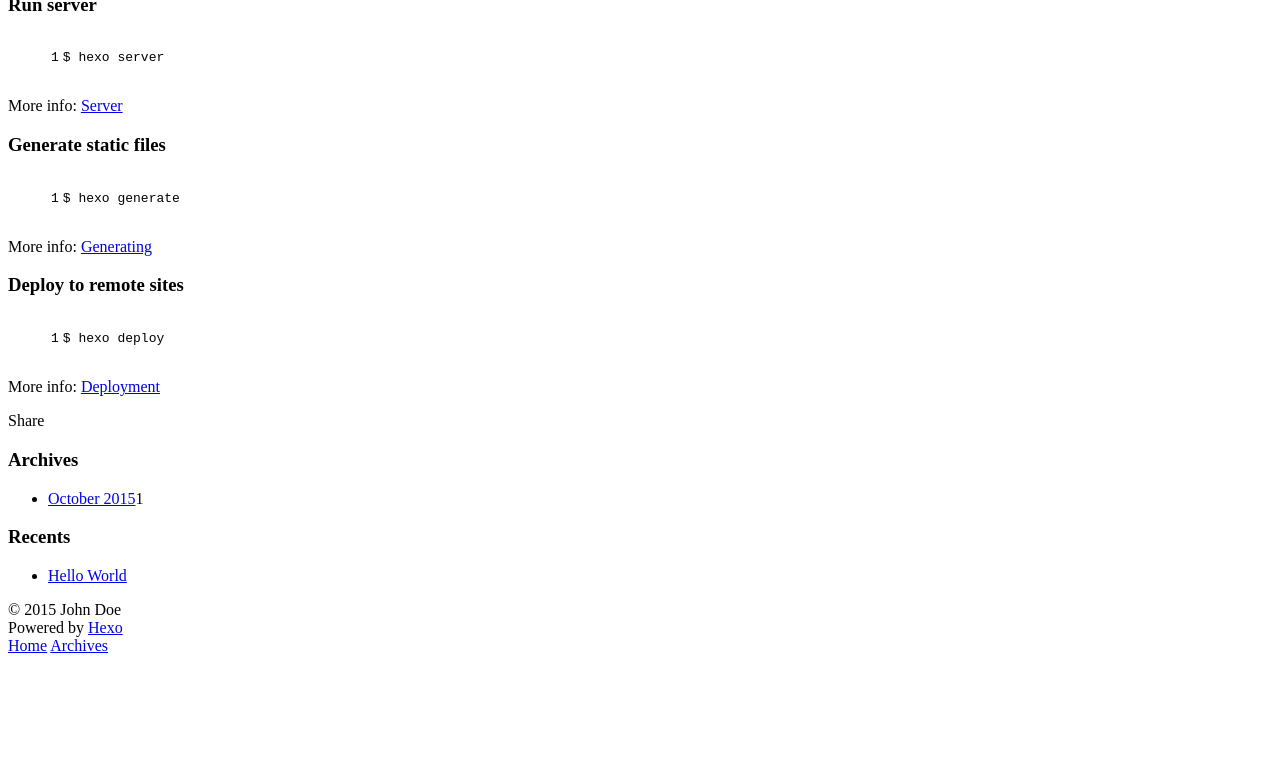
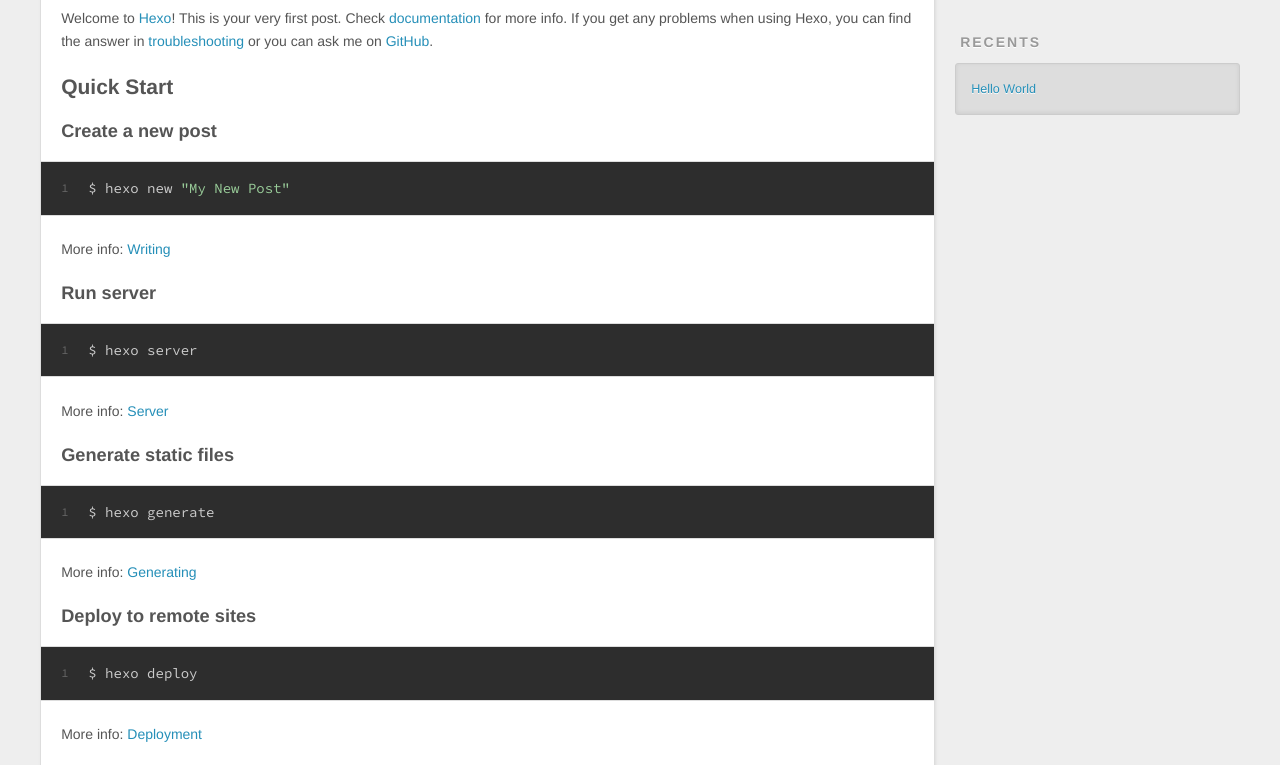
Before and after one commit to liyongscys/blog, a plain HTML site: page index.html in a window 1280 px wide. Shown: the part 446-1211 px from the top of the page. Before the commit the page ends 1109 px from the top, so only its background shows below. Drawn offline with Linux system fonts and the light colour scheme; the site is published under a folder, as on GitHub Pages, so addresses that start at the root find nothing.

Commit message:
css 路径修改

```diff
--- a/index.html
+++ b/index.html
@@ -18,10 +18,10 @@
     <link rel="alternative" href="/atom.xml" title="Hexo" type="application/atom+xml">
 
 
-    <link rel="icon" href="/favicon.png">
+    <link rel="icon" href="favicon.png">
 
   <link href="//fonts.googleapis.com/css?family=Source+Code+Pro" rel="stylesheet" type="text/css">
-  <link rel="stylesheet" href="/css/style.css" type="text/css">
+  <link rel="stylesheet" href="css/style.css" type="text/css">
 
 
 </head>
@@ -166,7 +166,7 @@
 <script src="js/jquery-2.0.3.min.js"></script>
 
 
-  <link rel="stylesheet" href="/fancybox/jquery.fancybox.css" type="text/css">
+  <link rel="stylesheet" href="fancybox/jquery.fancybox.css" type="text/css">
   <script src="fancybox/jquery.fancybox.pack.js" type="text/javascript"></script>
 
 
```
